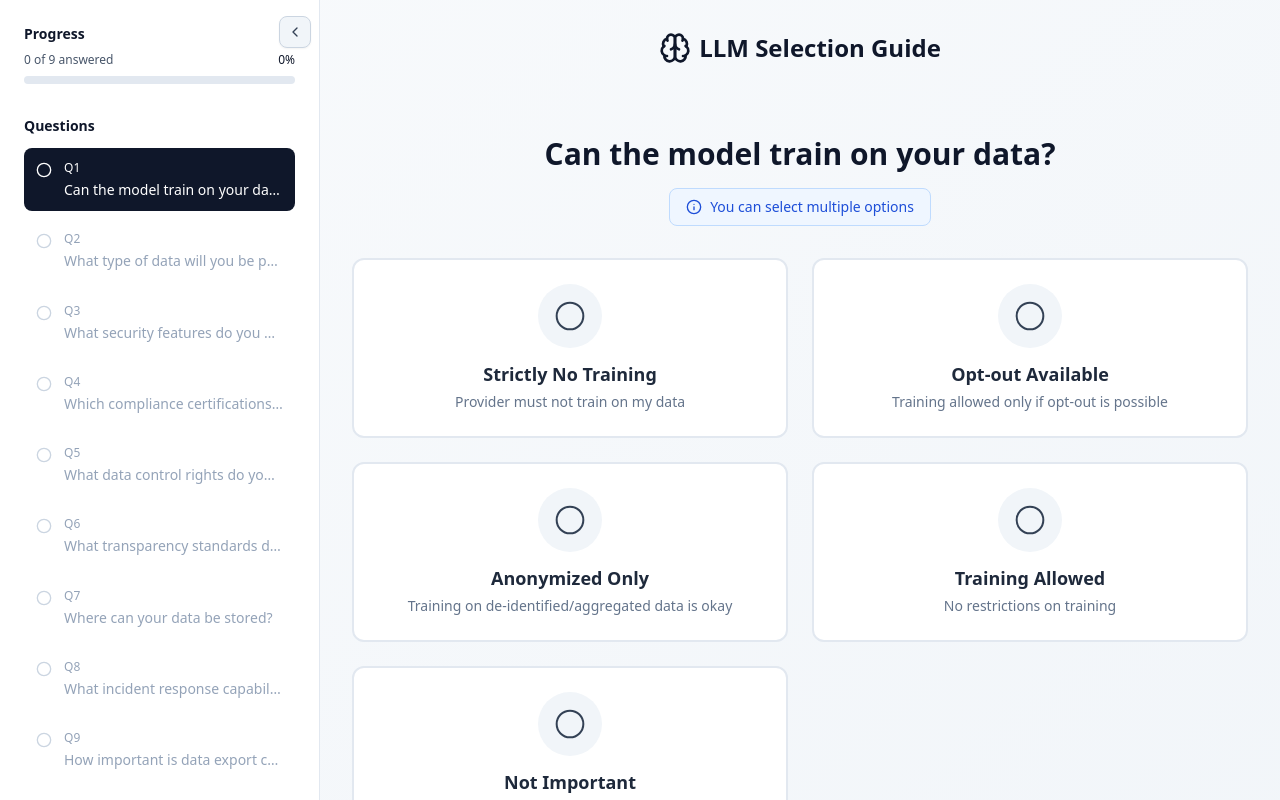
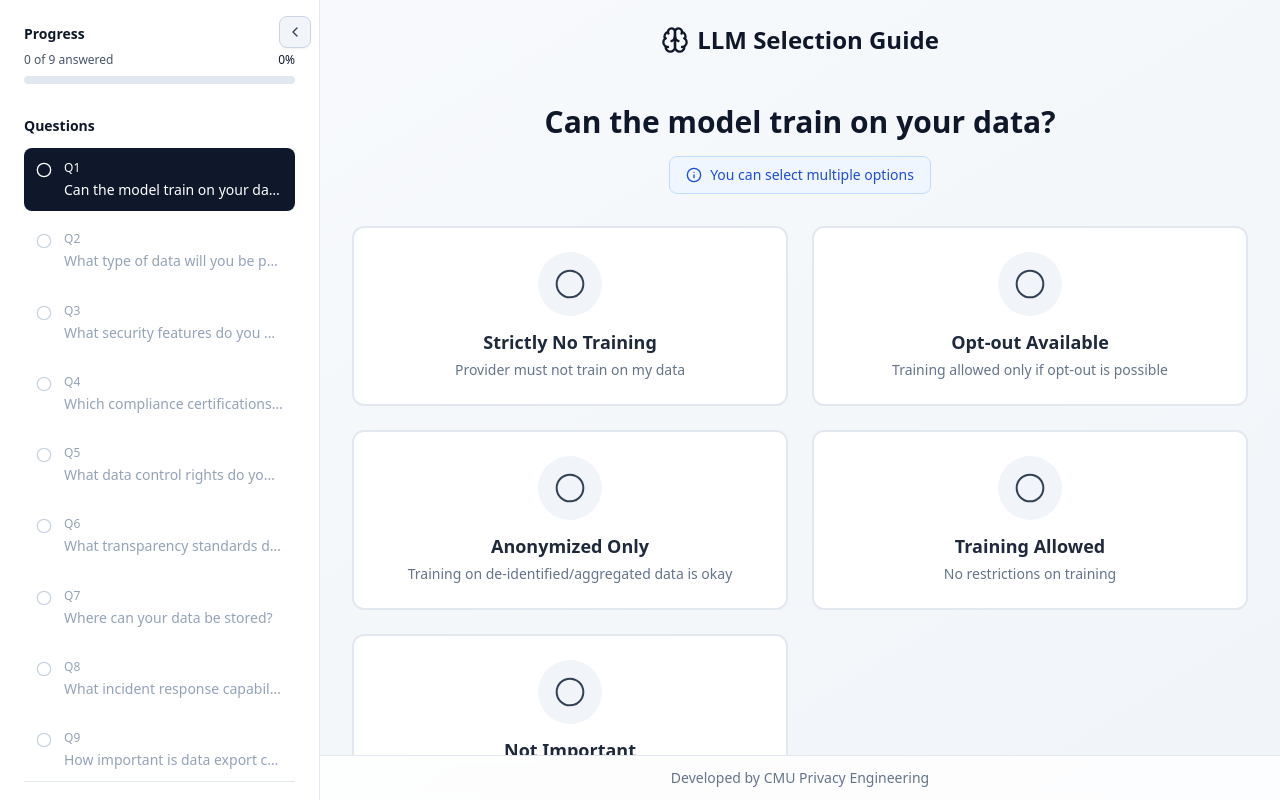
Before and after one commit to LuD1161/llm-practicioner-guide, a React (Vite) app: page / in a window 1280 px wide. Both pictures are taken after a click on the button "Get Started". Shown: the top 800 px of the page. Built offline with nearby package versions, Linux system fonts and the light colour scheme.

Commit message:
Make quiz layout fit in viewport without scrolling
- Changed to h-screen with overflow-hidden structure
- Footer now always visible at bottom
- Reduced spacing to fit everything in viewport

```diff
--- a/src/App.tsx
+++ b/src/App.tsx
@@ -128,7 +128,7 @@ function App() {
   }
 
   return (
-    <div className="min-h-screen bg-gradient-to-br from-slate-50 to-slate-100 flex">
+    <div className="h-screen bg-gradient-to-br from-slate-50 to-slate-100 flex overflow-hidden">
       <QuizSidebar
         questions={data.questions}
         currentQuestionIndex={currentQuestionIndex}
@@ -137,16 +137,17 @@ function App() {
         onRestart={handleRestart}
       />
 
-      <div className="flex-1 py-8 px-4 overflow-y-auto flex flex-col">
-        <div className="max-w-4xl mx-auto w-full flex-1 flex flex-col">
-          <div className="text-center mb-12">
-            <div className="inline-flex items-center gap-2 mb-6">
-              <Brain className="text-slate-900" size={32} />
+      <div className="flex-1 flex flex-col overflow-hidden">
+        <div className="flex-1 overflow-y-auto py-6 px-4">
+          <div className="max-w-4xl mx-auto w-full">
+            <div className="text-center mb-8">
+              <div className="inline-flex items-center gap-2 mb-4">
+                <Brain className="text-slate-900" size={28} />
                 <h1 className="text-2xl font-bold text-slate-900">LLM Selection Guide</h1>
               </div>
             </div>
 
-          <div className="mb-12">
+            <div className="mb-8">
               <QuizQuestion
                 question={currentQuestion}
                 selectedOptions={currentAnswer || null}
@@ -154,7 +155,7 @@ function App() {
               />
             </div>
 
-          <div className="flex items-center justify-between mb-8">
+            <div className="flex items-center justify-between">
               <button
                 onClick={handlePrevious}
                 disabled={currentQuestionIndex === 0}
@@ -183,12 +184,13 @@ function App() {
                 {currentQuestionIndex === totalQuestions - 1 ? 'See Results' : 'Next'}
               </button>
             </div>
+          </div>
+        </div>
 
-          <div className="mt-auto pt-8 border-t border-slate-200 text-center">
+        <div className="shrink-0 py-3 border-t border-slate-200 text-center bg-white/80 backdrop-blur-sm">
           <p className="text-sm text-slate-500">
             Developed by CMU Privacy Engineering
           </p>
-          </div>
         </div>
       </div>
     </div>
```
Lines whose indentation alone changed are shown as unchanged.
